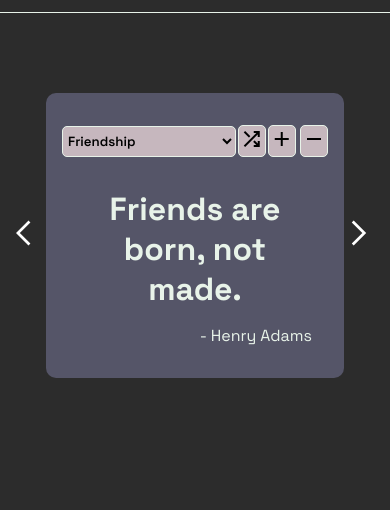
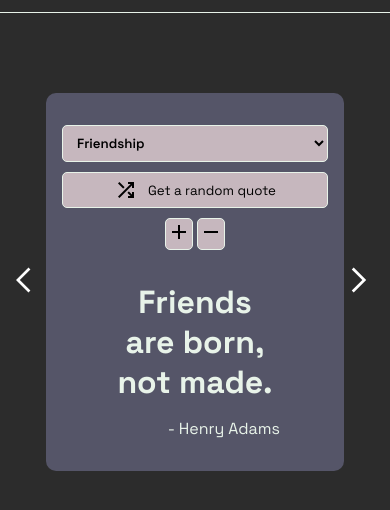
Before and after one commit to soworona/quote-generator-app, a plain HTML site: page index.html in a window 390 px wide. Both pictures are taken after a click on the button "dark_mode". Shown: the part 84-594 px from the top of the page. Drawn offline with nearby package versions, Linux system fonts and the light colour scheme.

Commit message:
script.js refactor

```diff
--- a/index.html
+++ b/index.html
@@ -50,6 +50,7 @@
                   </select>
                   <button id="randomBtn">
                       <span class="material-symbols-outlined">shuffle</span>
+                      Get a random quote
                   </button>
                   <div class="font-controls">
                       <button id="increaseFontSize">
--- a/script.js
+++ b/script.js
@@ -1,31 +1,5 @@
-document.addEventListener('DOMContentLoaded', () => {
-    displayQuote(currentCategory, currentIndex);
-})
-
 //theme toggle
 let darkMode = localStorage.getItem("darkMode");
-const themeToggle = document.getElementById("toggle");
-
-if(darkMode === "active"){
-    enableDarkMode();
-}
-
-themeToggle.addEventListener("click", () => {
-    darkMode = localStorage.getItem("darkMode")
-    darkMode !== "active" ? enableDarkMode() : disableDarkMode();
-})
-
-function enableDarkMode(){
-    document.body.classList.add("dark-theme");
-    localStorage.setItem("darkMode", "active");
-}
-
-function disableDarkMode(){
-    document.body.classList.remove("dark-theme");
-    localStorage.setItem("darkMode", null);
-}
-
-//quotes
 const quotes ={
     science:[
         {
@@ -94,11 +68,9 @@ const quotes ={
         }
     ]
 }
-
 let currentCategory = 'friendship';
 let currentIndex = 0;
 let currentFontSize = 2;
-
 const categorySelect = document.getElementById("categorySelect");
 const randomBtn = document.getElementById("randomBtn");
 const previousBtn = document.getElementById("previousBtn");
@@ -107,7 +79,9 @@ const increaseFontSize = document.getElementById("increaseFontSize");
 const decreaseFontSize = document.getElementById("decreaseFontSize");
 const quoteText = document.getElementById("quote");
 const quoteAuthor = document.getElementById("author");
+const themeToggle = document.getElementById("toggle");
 
+themeToggle.addEventListener("click", toggleDarkMode);
 nextBtn.addEventListener("click", getNextQuote);
 previousBtn.addEventListener("click", getPreviousQuote);
 randomBtn.addEventListener("click", getRandomQuote);
@@ -115,9 +89,27 @@ categorySelect.addEventListener("change", selectCategory);
 increaseFontSize.addEventListener("click", increaseFont);
 decreaseFontSize.addEventListener("click", decreaseFont);
 
-displayQuote(currentCategory, currentIndex);
+if(darkMode === "active"){
+    enableDarkMode();
+}
+
+function toggleDarkMode() {
+    darkMode = localStorage.getItem("darkMode")
+    darkMode !== "active" ? enableDarkMode() : disableDarkMode();
+}
+
+function enableDarkMode(){
+    document.body.classList.add("dark-theme");
+    localStorage.setItem("darkMode", "active");
+}
+
+function disableDarkMode(){
+    document.body.classList.remove("dark-theme");
+    localStorage.setItem("darkMode", null);
+}
+
+//quotes
 function displayQuote(category, index){
-    debugger;
     const quote = quotes[category][index];
     quoteText.style.fontSize = `${currentFontSize}rem`;
     quoteText.textContent = quote.text;
@@ -152,13 +144,15 @@ function selectCategory(){
 }
 
 function increaseFont(){
-    debugger;
     currentFontSize += 0.2;
     displayQuote(currentCategory, currentIndex);
 }
 
 function decreaseFont(){
-    debugger;
     currentFontSize -= 0.2;
     displayQuote(currentCategory, currentIndex);
 }
+
+document.addEventListener('DOMContentLoaded', () => {
+    displayQuote(currentCategory, currentIndex);
+})
--- a/style.css
+++ b/style.css
@@ -9,6 +9,7 @@ body{
     background-color: #FAFBF6;
 }
 
+/* Navbar styles */
 .navbar{
     display: flex;
     justify-content:center;
@@ -68,6 +69,8 @@ body{
     display: none;
 }
 
+/* Container styles */
+
 .container{
     display: flex;
     flex-direction: row;
@@ -93,6 +96,8 @@ body{
     transform: scale(1.2);
 }
 
+/* Quote card styles */
+
 .quote-card
 {
     display: flex;
@@ -109,11 +114,11 @@ body{
 
 .card-header{
     display: flex;
-    flex-direction: row;
+    flex-wrap: wrap;
     justify-content: space-between;
     align-items: center;
     width: 100%;
-    gap:2px;
+    gap:10px;
 }
 
 .card-header button{
@@ -131,11 +136,15 @@ body{
     background-color: #c8c8b1;
     border-radius: 5px;
     border: 1px solid black;
-    padding: 5px 1px;
+    padding: 8px 10px;
     cursor: pointer;
     font-weight: 600;
     flex: 1;
     max-width: 350px;
+}
+
+.font-controls{
+    margin: auto;
 }
 
 .card-body{
@@ -144,7 +153,16 @@ body{
     flex-direction: column;
     justify-content: center;
     gap: 1rem;
-    padding: 0 1rem;
+    padding: 0 3rem;
+}
+
+#randomBtn{
+    display: flex;
+    justify-content: center;
+    align-items: center;
+    gap: 10px;
+    padding: 5px 10px;
+    width: 100%;
 }
 
 #quote{
@@ -159,7 +177,7 @@ body{
 }
 
 
-/* dark mode starts */
+/* Dark theme styles */
 .dark-theme{
     background-color: #2C2C2C;
     color: #E8F3E9;
@@ -207,7 +225,6 @@ body{
     border: 1px solid #E8F3E9;
 }
 
-/* dark mode ends */
 
 @media screen and (min-width: 768px) {
     .navbar{
@@ -226,7 +243,7 @@ body{
     }
 
     .container{
-        padding: 5rem 5rem;
+        padding: 5rem 1rem;
     }
 
     .arrow button{
@@ -240,6 +257,7 @@ body{
     }
 
     .card-header {
+        flex-wrap: wrap;
         gap:20px
     }
 
@@ -250,6 +268,10 @@ body{
     .card-header select{
         padding:5px 10px;
         font-size: 1rem;
+    }
+
+    #randomBtn{
+        max-width: 187px;
     }
 
 }
```
